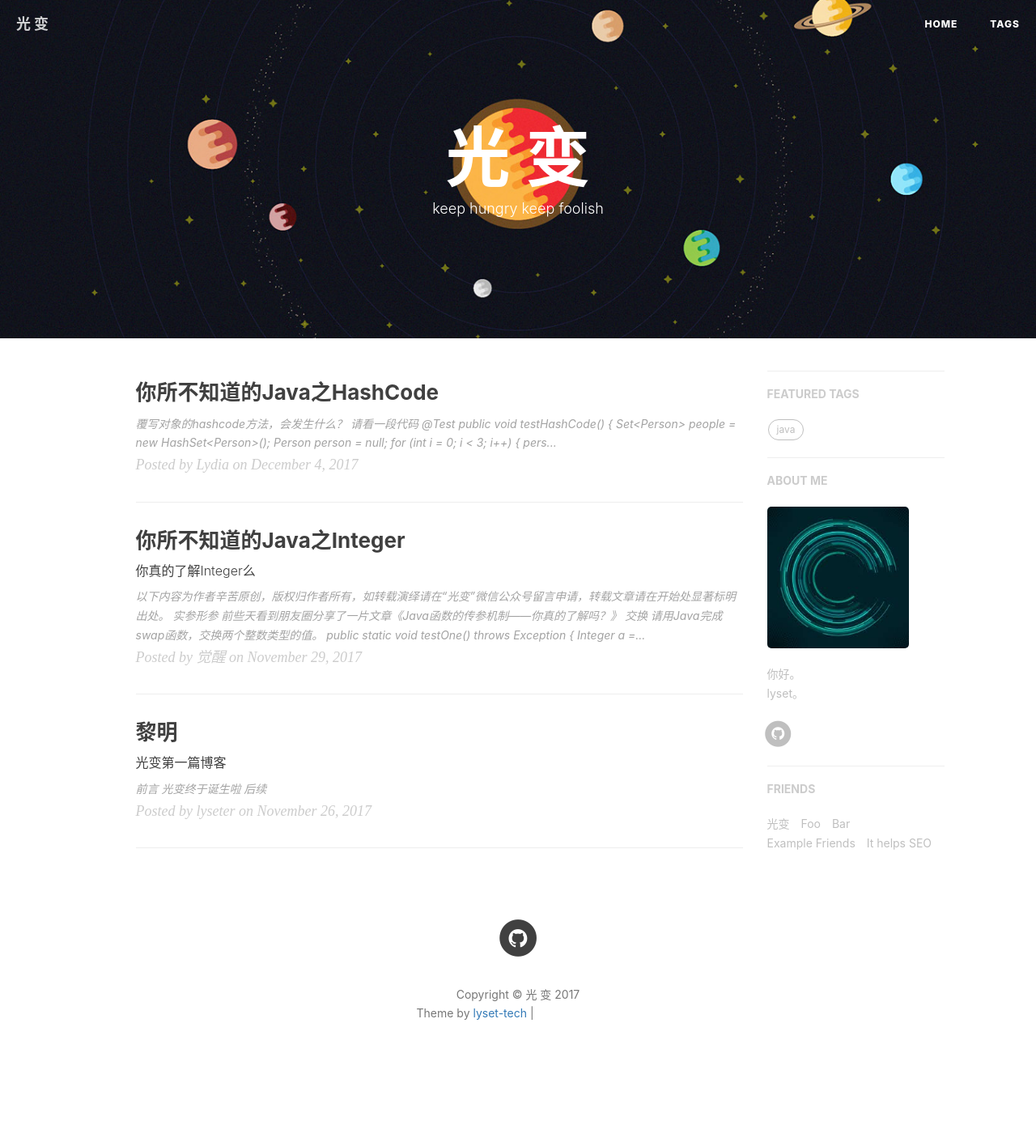
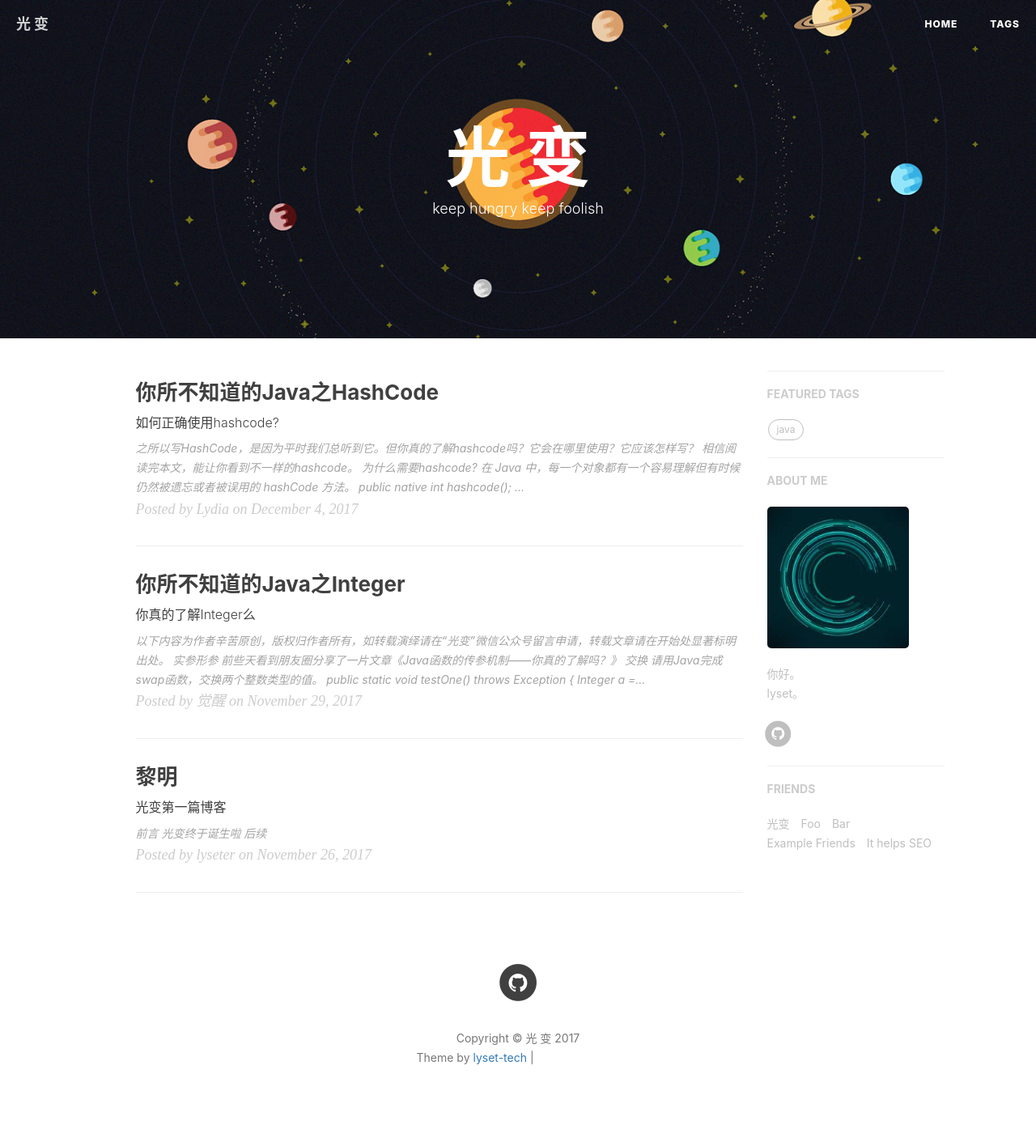
Before and after one commit to lyset-tech/lyset-tech.github.io, a Jekyll site: the page built from index.html, in a window 1280 px wide. Shown: the whole page at 81% size. Built offline with Jekyll 4.4.1, drawn with Linux system fonts in a browser that asks for light colours; nearby versions of some CDN libraries; the list of posts is cut into pages by our own code; comment, search, counter and statistics services are not loaded; before the commit the page ends 1356 px from its top, so only the background shows below that; part of the change alters nothing that is shown; grey boxes are pictures that could not be loaded.

Commit message:
如何正确使用hashcode?

````diff
--- a/_posts/2017-12-04-Java Hashcode.markdown
+++ b/_posts/2017-12-04-Java Hashcode.markdown
@@ -1,154 +1,299 @@
 ---
 layout:     post
 title:      "你所不知道的Java之HashCode"
-subtitle:   ""
+subtitle:   "如何正确使用hashcode?"
 date:       2017-12-04
 author:     "Lydia"
-header-img: "img/post-bg-room.jpg"
+header-img: "img/post-bg-hashcode.jpg"
 catalog: true
 tags:
     - java
 ---
 
-## 覆写对象的hashcode方法，会发生什么？
+>之所以写HashCode，是因为平时我们总听到它。但你真的了解hashcode吗？它会在哪里使用？它应该怎样写？
 
-请看一段代码
+>相信阅读完本文，能让你看到不一样的hashcode。
+
+### 为什么需要hashcode?
+
+在 `Java` 中，每一个对象都有一个容易理解但有时候仍然被遗忘或者被误用的 `hashCode` 方法。
+
+>public native int hashcode();
+
+Object类定义hashCode()方法返回一个对象的hash值（一个32位有符号整数）。
+
+官方解释如下：
+>This method is supported for the benefit of hash tables such as those provided by { `java.util.HashMap` }
+
+>该方法是为哈希表提供一些优化，例如，`java.util.HashMap` 提供的哈希表。
+
+那么hashcode是如何优化HashMap的呢？我们先从下面一段代码开始。
+
 ```java
-@Test
-public void testHashCode() {
-   Set<Person> people = new HashSet<Person>();
-   Person person = null;
-   for (int i = 0; i < 3; i++) {
-       person = new Person("Lydia-" + i, i);
-       people.add(person);
-   }
-   person.age = 100;
-   System.out.println(people.contains(person));
-   people.add(person);
-   System.out.println(people.size());
+HashSet<Person> set = new HashSet<Person>();
+System.out.println(one.equals(two));
+set.add(new Person("Lydia", 24));
+set.add(new Person("Lydia", 24));
+System.out.println(set.size());
+System.out.println(set.contains(new Person("Lydia", 24)));
+```
+
+我们知道，Set是元素不重复的。但是输出结果如下：
+
+```
+2
+false
+```
+
+为何先后 `new Person("Lydia", 24)` ，contains方法判断它们不重复并且都成功添加了？
+
+Set判断两个元素是否重复又是依据什么呢？
+
+我们知道Object的equals()方法直接比较内存地址，上述代码先后 `new Person("Lydia", 24)`，构造了两个内容一样的对象，但是它们内存地址不一样，所以Set判断他们不是重复的。
+
+但是这样如何保证Set的元素不重复呢？我们覆写equals()方法试试，代码如下：
+
+```java
+@Override
+public boolean equals(Object o) {
+    if (o != null && o.getClass() == this.getClass()) {
+        Person p = (Person) o;
+        if (p.getName() == null && this.name == null)
+            return false;
+        return this.name.equals(p.getName());
+    }
+    return false;
 }
 ```
-覆写hashcode，会得到什么结果？
+
+但是结果并不是我们期待的1和true，而是：
+
+```
+2
+false
+```
+
+通过覆写equals()方法使每次 `new Person("Lydia", 24)` 通过equals比较的结果相等。但是我们发现Set还是添加了内容相同的元素，也就是只覆写equals()还是不够。
+
+### 如果覆写对象的hashcode方法会发生什么呢？
+
+再次尝试以下代码：
+
 ```java
 @Override
 public int hashCode() {
-   final int prime = 31;
-   int result = 1;
-   result = prime * result + age;
-   result = prime * result + ((name == null) ? 0 : name.hashCode());
-   return result;
+    final int prime = 31;
+    int result = 1;
+    result = prime * result + age;
+    result = prime * result + ((name == null) ? 0 : name.hashCode());
+    return result;
 }
 ```
-运行结果：
-```java
-false
-11
+
+输出结果：
+
 ```
-为什么只覆写hashcode方法不改变equals()方法，Set判断person不存在，并新增了该对象？
+1
+true
+```
 
-hashcode是怎样影响Set判断一个元素是否存在的呢？
+通过覆写hashcode方法真的实现了元素不重复，那么hashcode是如何影响Set判断一个元素重复的呢？
 
-我们知道，HashSet其内部是使用HashMap实现，所有放入HashSet中的集合元素实际上由HashMap的key来保存。而HashMap使用哈希表来存储，也就是数组+链表+红黑树（JDK1.8增加了红黑树部分），存储结构入下图所示：
-![](/Users/nanfang/Desktop/hashmap存储结构.png)
+我们知道，HashSet继承了Set接口，HashSet其内部是使用HashMap实现，所有放入HashSet中的集合元素实际上由HashMap的key来保存。而HashMap使用哈希表来存储，也就是数组+链表+红黑树（JDK1.8增加了红黑树部分），存储结构入下图所示：
 
-我们先贴下HashSet关键代码
+![](https://raw.githubusercontent.com/nanfangstation/image/master/blog/2017-12/hashmap存储结构.png)
+
+对比存储结构，我们看下HashSet的关键代码。
+
 ```java
 public boolean contains(Object o) {
-return map.containsKey(o);
+    return map.containsKey(o);
 }
 public boolean containsKey(Object key) {
-return getNode(hash(key), key) != null;
+    return getNode(hash(key), key) != null;
 }
 static final int hash(Object key) {
-int h;
-return (key == null) ? 0 : (h = key.hashCode()) ^ (h >>> 16);
+    int h;
+    return (key == null) ? 0 : (h = key.hashCode()) ^ (h >>> 16);
 }
 ```
+
 我们看到，在获取节点时用到了key的hash值。
 
-那么hash值是如何计算，然后定位元素在HashMap中的存放位置的呢？
+根据hashcode是如何得到数组下标呢？分为以下几步：
 
-通过分析源码，得出流程图如下（暂不考虑HashMap扩容）：
+* 第一步：`h = key.hashCode()`
+* 第二步：`h ^ (h >>> 16)`
+* 第三步：`(length - 1) & hash`
 
-![](/Users/nanfang/Desktop/hashmap存储过程.png)
+**分析**
+第一步中，我们获取key的原始hashCode值。如果我们覆写了hashcode，那么将影响到key的hash值以及数组下标的计算，以致于影响到整个HashMap的查找和存储。所以一个好的哈希函数至关重要。
 
-那么，如何根据hashcode得到数组下标呢？
+### 如何构造好的哈希函数？
 
-源码总结为以下三步：
+如何构造好的哈希函数？将对象所有属性都组装一下就行吗？
 
-* 第一步：h = key.hashCode() ** 获取key的原始hashCode值 **
-* 第二步：h ^ (h >>> 16)  ** 高位参与运算 **
-* 第三步：(length - 1) & hash  ** 取模得到数组下标 **
+显然不是。
 
-分析：
-得到key的hashcode后，高16bit不变，低16bit和高16bit做了一个异或。
+《大话数据结构》中提到五种构造方法：
 
-为什么是无符号右移16位？
+>**直接定址法**
+取关键字的线性函数作为散列地址。
+例如 Hash(key) = A*key+B，其中，A和B都为常数
 
-我们看下hashcode的原始定义。
-> public native int hashCode();
+>**折叠法**
+将关键字分割成位数相同的几部分，最后一部分位数可以不同，然后取这几部分的叠加和（去除进位）作为散列地址。数位叠加可以有移位叠加和间界叠加两种方法。
+假如知道图书的ISBN号为8903-241-23，可以将address(key)=89+03+24+12+3作为Hash地址。
 
-因为Object定义的默认返回一个对象的hash值是int类型--32位有符号整数，如果直接拿key的原始hash值作为下标访问HashMap数组，数值范围-2<sup>32</sup>~2<sup>32</sup>-1，只要hash值映射的比较均匀松散，很难发生哈希碰撞。但是问题是，这么大的数组，实际没有这么大的内存，HashMap扩容前默认初始容量是16。所以我们还需要利用hash函数对key的原始hashcode进行处理。
+>**数字分析法**
+找出数字的规律，比如抽取使用关键字的一部分，尽可能利用这些数据来构造冲突几率较低的散列地址。
 
-HashMap考虑了除留余数法。
-当容量是2<sup>n</sup>时，h % length等价于
-h & (length - 1)。（length - 1）正好相当于一个“低位掩码”，&操作的结果是高位全部归零，只保留低位值。如果以低位值作为数组下标来访问，那么哈希碰撞就会很严重。
+>**除留余数法**
+如果知道Hash表的最大长度为m，可以取不大于m的最大质数p，然后对关键字进行取余运算。
+f(key)=key mod p(p<=m)
+在这里p的选取非常关键，p选择的好的话，能够最大程度地减少冲突，p一般取不大于m的最大质数。
 
-所以HashMap设计hash函数时加了高位运算。
->h ^ (h >>> 16)高位
+>**平方取中法**
+取关键字平方后的中间几位为哈希地址。由于一个数的平方的中间几位与这个数的每一位都有关，因而，平方取中法产生冲突的机会相对较小。平方取中法中所取的位数由表长决定。
+例： 假如有以下关键字序列{421，423，436}，平方之后的结果为{177241，178929，190096}，那么可以取{72，89，00}作为Hash地址。
 
-让自己的高半区和低半区做异或，扰乱原始hashcode的高低位，以此加大了低位的随机性，减少哈希碰撞。
+>**随机数法**
+>选择一随机函数，取关键字的随机值作为散列地址，通常用于关键字长度不同的场合。
 
-## 哈希冲突
+通过直接定址法，我尝试将Person的name和age属性组合，覆写hashcode代码如下：
 
-但是现实中的哈希函数不是完美的，如果两个key定位到了相同的位置，就会发生Hash碰撞，这个时候便需要解决冲突。
+```java
+@Override
+public int hashCode() {
+    int result = name != null ? name.length() : 0;
+    result = result + age;
+    return result;
+}
+```
 
-常见的冲突解决方法有开放定址法、链地址法等。
+测试代码如下：
 
-### 1. 开放定址法
+```java
+HashSet<Person> set = new HashSet<Person>();
+Person one = new Person("Lydia", 24);
+Person two = new Person("Feiniao", 22);
+Person three = new Person("Juexing", 28);
+set.add(one);
+set.add(two);
+set.add(three);
+System.out.println("one's hashcode is: " + one.hashCode());
+System.out.println("two's hashcode is: " + two.hashCode());
+System.out.println("three's hashcode is: " + three.hashCode());
+System.out.println("one == two??: " + one.equals(two));
+System.out.println("set.size: " + set.size());
+```
+
+输出结果：
+
+```
+one's hashcode is: 29
+two's hashcode is: 29
+three's hashcode is: 35
+one == two??: false
+set.size: 3
+```
+
+可以看到，通过equals比较两个不相等的对象竟然有了相同的hashcode！
+
+### 如何解决哈希碰撞？
+
+我们已经知道HashMap的查询和存储和hashcode息息相关，如果出现两个equals不等的key有了相同的hashcode，定位到了相同的位置，就会发生Hash碰撞!
+
+这个时候便需要解决冲突，常见的冲突解决方法有开放定址法，链地址法等。
+
+**开放地址法**
+
 当发生地址冲突时，按照某种方法继续探测哈希表中的其他存储单元，直到找到空位置为止。这个过程可用下式描述：
 
-** f<sub>i</sub>(key) = (f(key) + d<sub>i</sub>) mod m (d<sub>i</sub>=1,2,3,...,m-1) **
+`f<sub>i</sub>(key) = (f(key) + d<sub>i</sub>) mod m (d<sub>i</sub>=1,2,3,...,m-1)`
 
-不过需要注意的是，对于利用开放地址法处理冲突所产生的哈希表中删除一个元素时需要谨慎，不能直接地删除，因为这样将会截断其他具有相同哈希地址的元素的查找地址，所以通常采用设定一个特殊的标志以示该元素已被删除。
+不过需要注意的是，对于利用开放地址法处理冲突所产生的哈希表中删除一个元素时需要谨慎，不能直接地删除，因为这样将会截断其他具有相同哈希地址的元素的查找地址，所以，通常采用设定一个特殊的标志以示该元素已被删除。
 
 因为开放寻址使用连续的空间，当数据量较小，能够放到系统缓存中时，开放寻址会表现出比链表更好的性能。 但是当数据量增长时，它的性能就会越差。
 
-### 2.链地址法
+**链地址法**
 
 链表的好处表现在：
-
 1. remove操作时效率高，只维护指针的变化即可，无需进行移位操作
 2. 重新散列时，原来散落在同一个槽中的元素可能会被散落在不同的地方，对于数组需要进行移位操作，而链表只需维护指针。
 
-Java中HashMap采用了链地址法：如果哈希表空间为[0～m-1]，设置一个由m个指针分量组成的一维数组Array[m], 凡哈希地址为i的数据元素都插入到头指针为Array[i]的链表中。当发生冲突时，那么在同一个位子上的元素将以链表的形式存放，新加入的放在链头，最先加入的放在链尾。
+链地址法解决冲突的做法是：如果哈希表空间为`[0～m-1]`，设置一个由m个指针分量组成的一维数组`Array[m]`, 凡哈希地址为i的数据元素都插入到头指针为`Array[i]`的链表中。
 
-通过分析，hashcode在HashSet的存储和查找扮演着至关重要的角色。
+它的基本思想是：为每个Hash值建立一个单链表，当发生冲突时，将记录插入到链表中。
 
-所以对于HashMap等类，要求映射中的key是不可变对象。不可变对象是该对象在创建后它的哈希值不会被改变。如果对象的哈希值发生变化，集合很可能就定位不到映射的位置了。
+Java中HashMap采用了链地址法。通过以下的存储流程图进行说明。
 
-此时就有危险了。这种情况下，通过contains方法检索该对象时，将返回false。这将导致无法从HashSet集合中删除对象，从而造成内存泄露。
+![](https://raw.githubusercontent.com/nanfangstation/image/master/blog/2017-12/hashmap存储过程.png)
 
-## String中的hash
+当我们往HashMap中put元素的时候，先根据key的hash值得到这个元素在数组中的位置（即下标），然后就可以把这个元素放到对应的位置中了。
 
-如果Set其他类型是什么结果呢？
+如果这个元素所在的位子上已经存放有其他元素了，那么在同一个位子上的元素将以链表的形式存放，新加入的放在链头，最先加入的放在链尾。
 
-以String为例
+从HashMap中get元素时，首先计算key的hashcode，找到数组中对应位置的某一元素，然后通过key的equals方法在对应位置的链表中找到需要的元素。
+
+如果每个数组项中都只有一个元素，则在O(1)的时间就可以得到需要的元素，从而不需要去遍历链表，比时间复杂度为O(n)的equals方法相比确实提高了效率。
+
+### 你真的还会写hashcode吗？
+
+那么如何才能写出计算简单且散列地址分布均匀，尽量避免哈希碰撞的hash函数呢？
+
+我们再回归到HashMap，研究HashMap设计哈希函数的方法，可以获得一些思考。
+
+* 第一步：`h = key.hashCode()`
+* 第二步：`h ^ (h >>> 16)`
+* 第三步：`(length - 1) & hash`
+
+试想，如果直接拿key的原始hash值（int类型--32位有符号整数）作为下标访问HashMap数组，数值范围-2<sup>32</sup>~2<sup>32</sup>-1，只要hash值映射的比较均匀松散，那么很难发生哈希碰撞。但是问题是，这么大的数组我们没有对应这么大的内存可以存储，HashMap扩容前默认初始容量是16。所以我们还需要利用hash函数对key的原始hashcode进一步处理。
+
+HashMap采用了除留余数法。当容量是2<sup>n</sup>时，`h % length`等价于
+`h & (length - 1)`。`（length - 1）`正好相当于一个“低位掩码”，进行`&`操作的结果是高位全部归零，只保留低位值。如果以低位值作为数组下标直接来访问，那么哈希碰撞就会很严重。
+
+所以HashMap在第二步加了高位运算。让自己的高半区和低半区做异或，扰乱原始hashcode的高低位，以此加大了低位的随机性，减少哈希碰撞。
+
+### 如何设计一个合适的hash函数？
+
+一个差劲的hashcode算法不仅会降低基于哈希集合的性能，而且会导致异常结果。Java应用中有多种不同的方式来生成hashcode。
+
+现代IDE通过点击右键上下文菜单可以自动生成hashcode方法，比如通过IDEA生成的hashcode如下：
 
 ```java
-Set<String> stringSet = new HashSet<String>();
-stringSet.add(new String("Lydia"));
-stringSet.add(new String("Lydia"));
-stringSet.add("Lydia");
-System.out.println(stringSet.size());
+@Override
+public int hashCode() {
+    int result = name != null ? name.hashCode() : 0;
+    result = 31 * result + age;
+    return result;
+}
 ```
-输出结果：
+
+但是在企业级代码中，最好使用第三方库如`Apache commons`来生成hashocde方法。
+
+我们可以用`Apache Commons hashcode builder`来生成代码，使用这样一个第三方库的优势是可以反复验证尝试代码。下面代码显示了如何使用`Apache Commons hash code` 为一个自定义类构建生成hashcode 。
+
+```java
+public int hashCode(){
+    HashCodeBuilder builder = new HashCodeBuilder();
+    builder.append(mostSignificantMemberVariable);
+    ........................
+    builder.append(leastSignificantMemberVariable);
+    return builder.toHashCode();
+}
 ```
-1
-```
-发现无论是new一个String对象或者构造一个匿名对象，如果内容相同，Set都认为他们的hash值相等，是同一个元素。
 
-我们看下String内部是如何实现hashcode()。
+如代码所示，最重要的签名成员变量应该首先传递然后跟随的是没那么重要的成员变量。
+
+### 什么情况下需要覆写hashcode？
+
+那么是不是所有的情况下都要覆写hashcode呢？
+
+当然不是。
+
+String的hash函数如下：
+
 ```java
 public int hashCode() {
     int h = hash;
@@ -163,66 +308,28 @@ public int hashCode() {
     return h;
 }
 ```
+
 经过推导得到哈希函数：
 
-** f(key)=s[0]*31^(n-1) + s[1]*31^(n-2) + ... + s[n-1]； **
+`f(key)=s[0]*31^(n-1) + s[1]*31^(n-2) + ... + s[n-1]；`
 
-为什么要用31作为基数呢？我们知道使用素数可以减少哈希碰撞，乘数是一个相对较大的素数可以理解。
-那么为什么不是29，或37，甚至97？
+String的hashcode的算法就充分利用了字符串内部字符数组的所有字符。
 
-Joshua Bloch的Effective Java写道：
+选择31这个素数作为基数，比其他方式更容易产生唯一性，也就是说产生hash值重复的概率比较小；31的二进制表示为：11111，占用5个二进制位，在进行乘法运算时，可以转换为 `(x << 5) - 1`进行位运算；相乘的数字不会太大，相对不会导致内存溢出从而导致数据丢失。
 
->The value 31 was chosen because it is an odd prime. If it were even and the multiplication overflowed, information would be lost, as multiplication by 2 is equivalent to shifting. The advantage of using a prime is less clear, but it is traditional. A nice property of 31 is that the multiplication can be replaced by a shift and a subtraction for better performance: 31 * i == (i << 5) - i. Modern VMs do this sort of optimization automatically.
+那么什么情况下需要覆写hashcode呢？
 
-因为31是一个素数（指在一个大于1的自然数中，除了1和此整数自身外，没法被其他自然数整除的数）；根据素数的特性，与素数相乘得到的结果比其他方式更容易产生唯一性，也就是说产生hash值重复的概率比较小。
-
-素数有很多，为什么是31呢？
-
-31的二进制为：11111，占用5个二进制位，在进行乘法运算时，可以转换为(x << 5) - 1。除了位移运算更快，还需要考虑乘法的因素，在Java中如果相乘的数字太大会导致内存溢出问题，从而导致数据丢失。
-
-## 如何重写hashcode()
-
-但是如果想完整的使用HashSet<E>类，需要我们重写equals()和hashCode()方法，保证内容一样的对象计算出相同的hash值。
-
-那么哈希函数如何设计呢？
-
-应该尽量满足
->1. 计算简单
->2. 散列地址分布均匀
-
-哈希函数的构造方法：
-
-* 直接定址法
-
-取关键字的线性函数作为散列地址。
-例如 Hash(key) = A*key+B，其中，A和B都为常数
-* 折叠法
-
-将关键字分割成位数相同的几部分，最后一部分位数可以不同，然后取这几部分的叠加和（去除进位）作为散列地址。数位叠加可以有移位叠加和间界叠加两种方法。
-假如知道图书的ISBN号为8903-241-23，可以将address(key)=89+03+24+12+3作为Hash地址。
-* 数字分析法
-
-找出数字的规律，比如抽取使用关键字的一部分，尽可能利用这些数据来构造冲突几率较低的散列地址。
-* 除留余数法
-
-如果知道Hash表的最大长度为m，可以取不大于m的最大质数p，然后对关键字进行取余运算。
-f(key)=key mod p(p<=m)
-在这里p的选取非常关键，p选择的好的话，能够最大程度地减少冲突，p一般取不大于m的最大质数。
-* 平方取中法
-
-取关键字平方后的中间几位为哈希地址。由于一个数的平方的中间几位与这个数的每一位都有关，因而，平方取中法产生冲突的机会相对较小。平方取中法中所取的位数由表长决定。
-例： 假如有以下关键字序列{421，423，436}，平方之后的结果为{177241，178929，190096}，那么可以取{72，89，00}作为Hash地址。
-* 随机数法
-
-选择一随机函数，取关键字的随机值作为散列地址，通常用于关键字长度不同的场合。
+* 覆写equals方法同时覆写hashcode
+* 集合需要保证元素不可重复时需要覆写hashcode
 
 ## 总结
 
-如果我们要覆写hashcode()，一定要保证内容一样的对象计算出相等的hash值。
+覆写hashcode注意事项：
 
-hash值应该尽可能的分布均匀，减少哈希碰撞。
+* 尽量利用对象的属性，相同内容的对象生成相同的hash值
+* hash值尽量散列均匀以减少哈希碰撞，提高查询和存储效率
 
-然后牢记在java的集合中，判断两个对象是否相等的规则是：
+牢记在java的集合中，判断两个对象是否相等的规则是：
 > 判断两个对象的hashCode是否相等
 
 * 如果不相等，认为两个对象也不相等，完毕
@@ -232,13 +339,3 @@ hash值应该尽可能的分布均匀，减少哈希碰撞。
 
 * 如果不相等，认为两个对象也不相等
 * 如果相等，认为两个对象相等
-
-## 后记
-
-|类|hash|
-|--|--|
-|Byte|(int)value|
-|Short|(int)value|
-|Integer|int value|
-|Long|(int)(value ^ (value >>> 32))|
-|Boolean|value ? 1231 : 1237|
````
